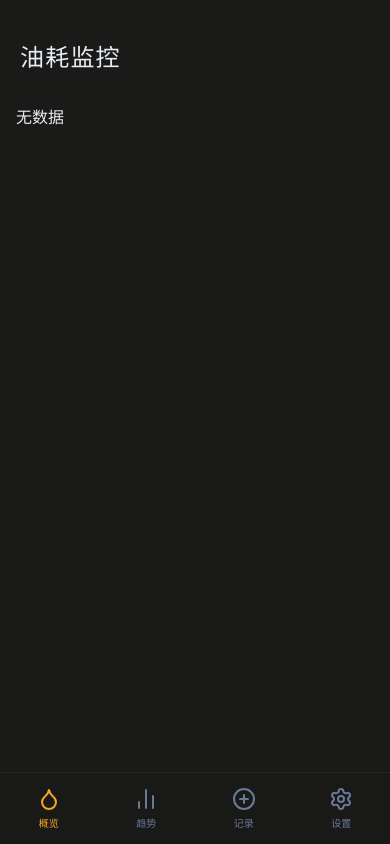
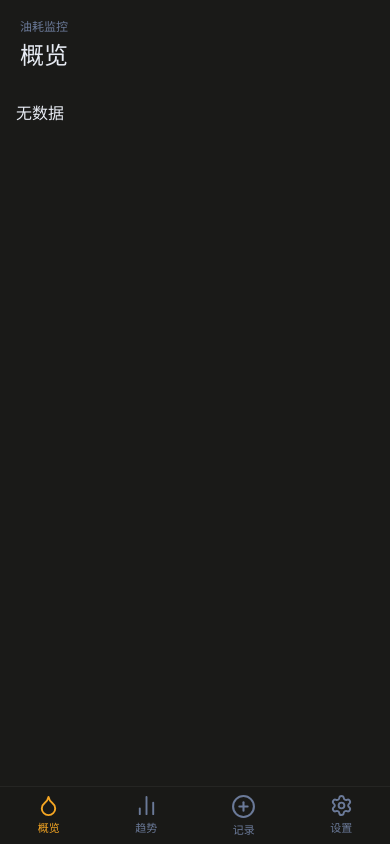
Before and after one commit to lisanqiu9-ops/fuel-monitor, a React (Vite) app: page / in a window 390 px wide. Built offline with nearby package versions, Linux system fonts and the light colour scheme.

Commit message:
Refine mobile app chrome

```diff
--- a/src/App.tsx
+++ b/src/App.tsx
@@ -10,6 +10,13 @@ import { SettingsTab } from './components/SettingsTab';
 import { Droplet, BarChart2, PlusCircle, Settings } from 'lucide-react';
 import { motion, AnimatePresence } from 'motion/react';
 import { cn } from './lib/utils';
+
+const tabMeta = {
+  overview: { title: '概览', subtitle: '油耗监控' },
+  trend: { title: '趋势', subtitle: '油耗监控' },
+  add: { title: '记录加油', subtitle: '油耗监控' },
+  settings: { title: '设置', subtitle: '油耗监控' },
+} as const;
 
 export default function App() {
   const [records, setRecords] = useState<FuelRecord[]>([]);
@@ -38,15 +45,18 @@ export default function App() {
     setRecords(saveRecords(nextRecords));
   };
 
+  const currentTab = tabMeta[activeTab];
+
   if (!isLoaded) return <div className="app-loading-shell bg-[#1a1a18]" />;
 
   return (
     <div className="app-shell w-full flex flex-col bg-[#1a1a18] overflow-hidden max-w-md mx-auto relative shadow-2xl">
 
       {/* Header */}
-      <div className="pt-10 pb-4 px-5 shrink-0 flex items-center">
-        <h1 className="text-2xl font-light text-[#e8ecf4] tracking-wider">
-          油耗监控
+      <div className="app-header shrink-0 px-5">
+        <div className="text-xs font-medium text-[#6b7a99]">{currentTab.subtitle}</div>
+        <h1 className="mt-1 text-2xl font-medium text-[#e8ecf4] tracking-normal">
+          {currentTab.title}
         </h1>
       </div>
 
@@ -77,34 +87,34 @@ export default function App() {
       </div>
 
       {/* Tab Bar */}
-      <div className="app-bottom-nav fixed bottom-0 left-1/2 h-[72px] bg-[#1a1a18]/90 backdrop-blur-xl border-t border-white/5 flex items-center justify-around z-40 pb-safe">
+      <div className="app-bottom-nav fixed bottom-0 left-1/2 bg-[#1a1a18]/95 backdrop-blur-xl border-t border-white/5 flex items-start justify-around z-40 pb-safe">
         <button
           onClick={() => setActiveTab('overview')}
-          className={cn("flex flex-col items-center justify-center w-full h-full relative transition-colors", activeTab === 'overview' ? 'text-[#f5a623] tab-active' : 'text-[#6b7a99] hover:text-[#e8ecf4]')}
+          className={cn("app-nav-item flex flex-col items-center justify-start w-full h-full relative transition-colors", activeTab === 'overview' ? 'text-[#f5a623] tab-active' : 'text-[#6b7a99] hover:text-[#e8ecf4]')}
         >
-          <Droplet size={24} />
-          <span className="text-[10px] mt-1 font-medium">概览</span>
+          <Droplet size={23} />
+          <span className="text-[11px] mt-0.5 font-medium">概览</span>
         </button>
         <button
           onClick={() => setActiveTab('trend')}
-          className={cn("flex flex-col items-center justify-center w-full h-full relative transition-colors", activeTab === 'trend' ? 'text-[#f5a623] tab-active' : 'text-[#6b7a99] hover:text-[#e8ecf4]')}
+          className={cn("app-nav-item flex flex-col items-center justify-start w-full h-full relative transition-colors", activeTab === 'trend' ? 'text-[#f5a623] tab-active' : 'text-[#6b7a99] hover:text-[#e8ecf4]')}
         >
-          <BarChart2 size={24} />
-          <span className="text-[10px] mt-1 font-medium">趋势</span>
+          <BarChart2 size={23} />
+          <span className="text-[11px] mt-0.5 font-medium">趋势</span>
         </button>
         <button
           onClick={() => setActiveTab('add')}
-          className={cn("flex flex-col items-center justify-center w-full h-full relative transition-colors", activeTab === 'add' ? 'text-[#f5a623] tab-active' : 'text-[#6b7a99] hover:text-[#e8ecf4]')}
+          className={cn("app-nav-item flex flex-col items-center justify-start w-full h-full relative transition-colors", activeTab === 'add' ? 'text-[#f5a623] tab-active' : 'text-[#6b7a99] hover:text-[#e8ecf4]')}
         >
-          <PlusCircle size={24} />
-          <span className="text-[10px] mt-1 font-medium">记录</span>
+          <PlusCircle size={25} />
+          <span className="text-[11px] mt-0.5 font-medium">记录</span>
         </button>
         <button
           onClick={() => setActiveTab('settings')}
-          className={cn("flex flex-col items-center justify-center w-full h-full relative transition-colors", activeTab === 'settings' ? 'text-[#f5a623] tab-active' : 'text-[#6b7a99] hover:text-[#e8ecf4]')}
+          className={cn("app-nav-item flex flex-col items-center justify-start w-full h-full relative transition-colors", activeTab === 'settings' ? 'text-[#f5a623] tab-active' : 'text-[#6b7a99] hover:text-[#e8ecf4]')}
         >
-          <Settings size={24} />
-          <span className="text-[10px] mt-1 font-medium">设置</span>
+          <Settings size={23} />
+          <span className="text-[11px] mt-0.5 font-medium">设置</span>
         </button>
       </div>
 
--- a/src/index.css
+++ b/src/index.css
@@ -36,16 +36,25 @@ body {
 }
 
 .app-scroll {
-  padding-bottom: calc(88px + env(safe-area-inset-bottom, 0px));
+  padding-bottom: calc(70px + env(safe-area-inset-bottom, 0px));
   overscroll-behavior: contain;
   scrollbar-gutter: stable;
   -webkit-overflow-scrolling: touch;
 }
 
+.app-header {
+  padding-top: calc(18px + env(safe-area-inset-top, 0px));
+  padding-bottom: 14px;
+}
+
 .app-bottom-nav {
-  height: calc(72px + env(safe-area-inset-bottom, 0px));
+  height: calc(58px + env(safe-area-inset-bottom, 0px));
   width: min(100vw, 28rem);
   transform: translateX(-50%);
+}
+
+.app-nav-item {
+  padding-top: 7px;
 }
 
 .pb-safe {
```
